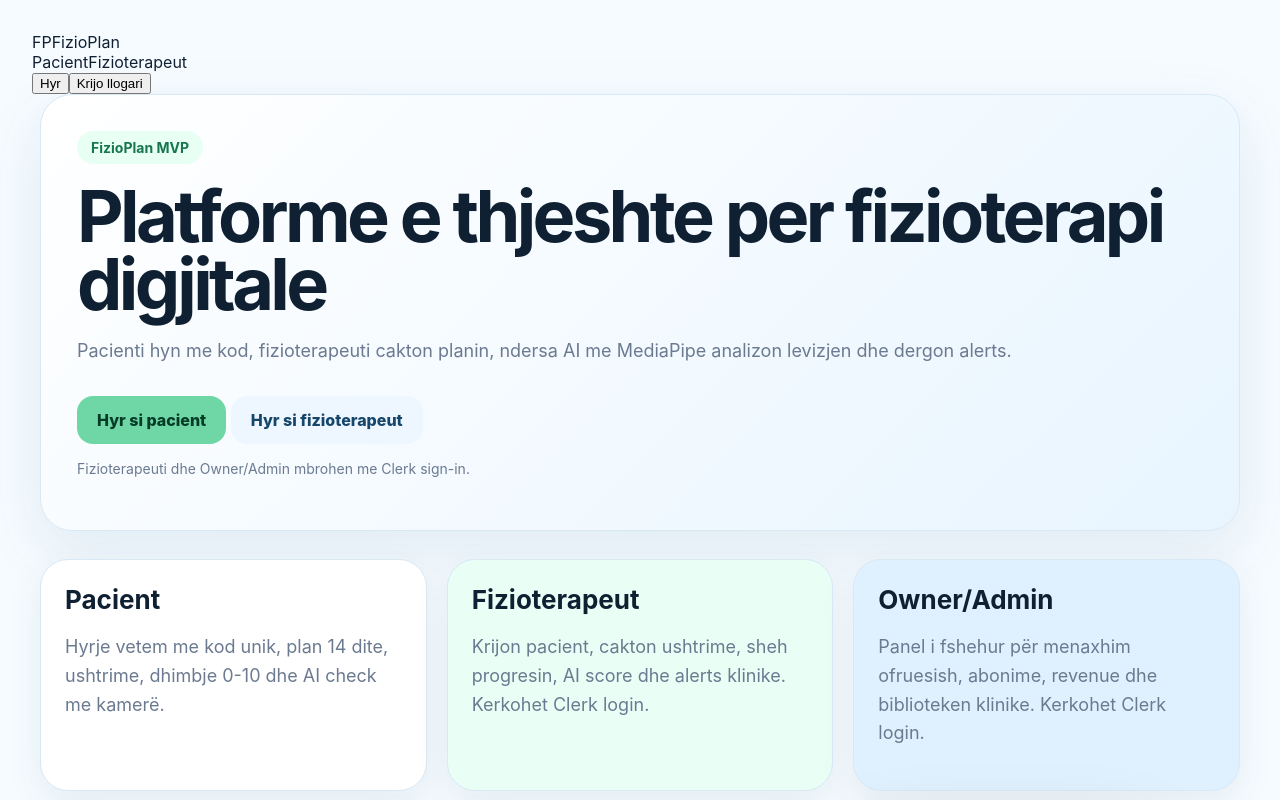
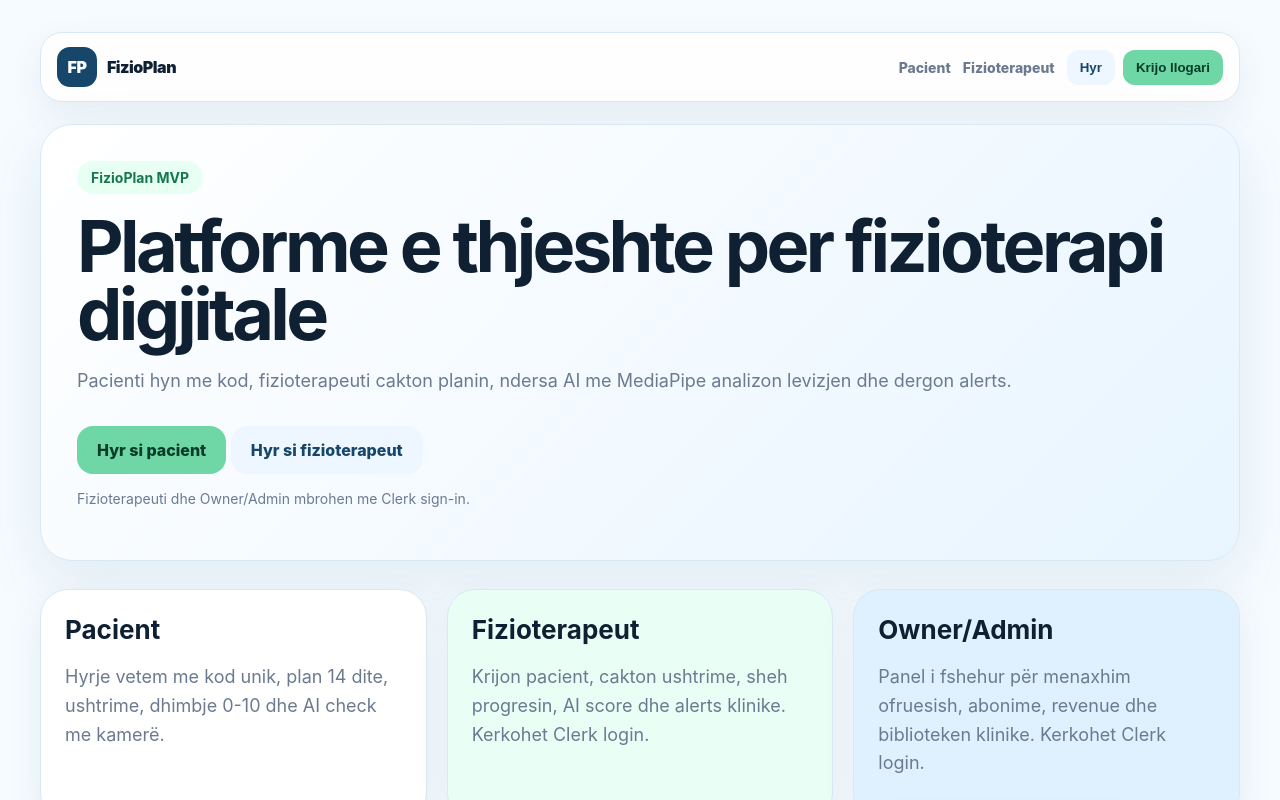
Before and after one commit to diellzarabushaj-source/FIZIOTERAPIA-IME, a Next.js app: page / in a window 1280 px wide. Shown: the top 800 px of the page. Built offline with nearby package versions, Linux system fonts and the light colour scheme; no server answers.

Commit message:
Add styles for Clerk auth navigation and pages

```diff
--- a/app/globals.css
+++ b/app/globals.css
@@ -24,6 +24,79 @@ a { color: inherit; text-decoration: none; }
 .page {
   min-height: 100vh;
   padding: 32px;
+}
+
+.top-nav {
+  max-width: 1200px;
+  margin: 0 auto 22px;
+  display: flex;
+  align-items: center;
+  justify-content: space-between;
+  gap: 16px;
+  padding: 14px 16px;
+  border: 1px solid var(--border);
+  border-radius: 22px;
+  background: rgba(255,255,255,0.86);
+  box-shadow: 0 12px 34px rgba(24, 71, 105, 0.07);
+}
+
+.brand-link {
+  display: flex;
+  align-items: center;
+  gap: 10px;
+  font-weight: 900;
+  letter-spacing: -0.03em;
+}
+
+.brand-logo {
+  width: 40px;
+  height: 40px;
+  display: grid;
+  place-items: center;
+  border-radius: 13px;
+  background: var(--blue-dark);
+  color: #fff;
+  font-weight: 900;
+}
+
+.nav-actions {
+  display: flex;
+  align-items: center;
+  gap: 12px;
+  color: var(--muted);
+  font-size: 14px;
+  font-weight: 800;
+}
+
+.auth-controls {
+  display: inline-flex;
+  align-items: center;
+  gap: 8px;
+}
+
+.auth-button {
+  border: 0;
+  border-radius: 12px;
+  padding: 10px 13px;
+  background: var(--green);
+  color: #063b28;
+  font-weight: 900;
+  cursor: pointer;
+}
+
+.auth-button-secondary {
+  background: #eef7ff;
+  color: var(--blue-dark);
+}
+
+.signed-in-pill {
+  display: inline-flex;
+  align-items: center;
+  gap: 10px;
+  padding: 8px 10px;
+  border-radius: 999px;
+  background: #eef7ff;
+  color: var(--blue-dark);
 }
 
 .hero {
@@ -69,8 +142,37 @@ p { color: var(--muted); font-size: 18px; line-height: 1.6; }
 .input { width: 100%; padding: 16px; border: 1px solid var(--border); border-radius: 16px; font-size: 18px; }
 .exercise { padding: 16px; border: 1px solid var(--border); border-radius: 18px; margin: 10px 0; background: #fff; }
 
+.auth-page {
+  min-height: 100vh;
+  display: grid;
+  place-items: center;
+  padding: 28px;
+  background: linear-gradient(135deg, #f6fbff 0%, #e8f5ff 100%);
+}
+
+.auth-card-large {
+  width: min(520px, 100%);
+  padding: 28px;
+  border-radius: 30px;
+  background: #fff;
+  border: 1px solid var(--border);
+  box-shadow: 0 24px 70px rgba(32, 96, 140, 0.14);
+}
+
+.role-warning {
+  margin-top: 16px;
+  padding: 14px 16px;
+  border-radius: 16px;
+  border: 1px solid #f5d08a;
+  background: #fff8e6;
+  color: #805a0c;
+  line-height: 1.5;
+}
+
 @media (max-width: 900px) {
   .grid { grid-template-columns: 1fr; }
   .kpis { grid-template-columns: 1fr 1fr; }
   .page { padding: 18px; }
+  .top-nav { align-items: flex-start; flex-direction: column; }
+  .nav-actions { width: 100%; flex-wrap: wrap; }
 }
```
